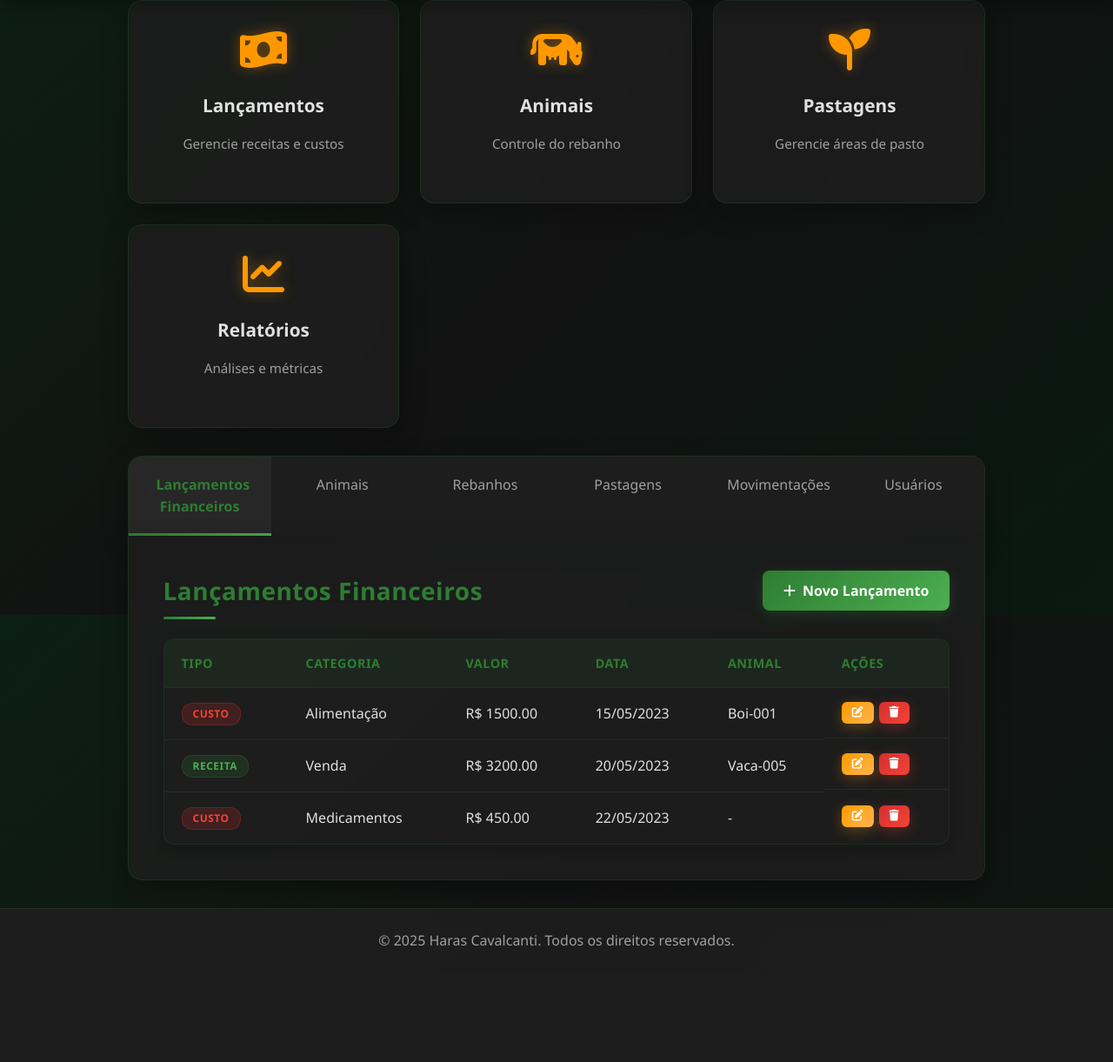
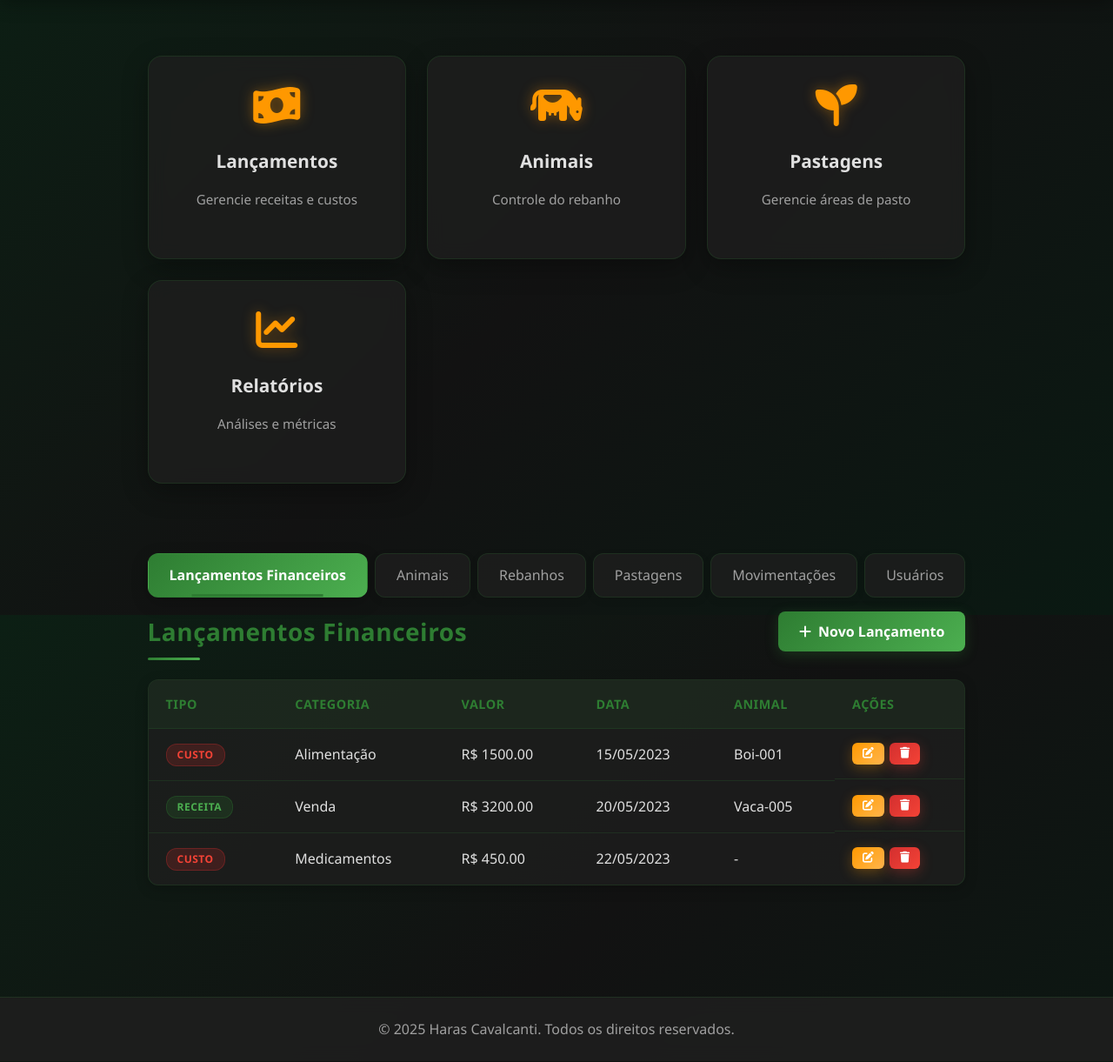
Before and after one commit to AlexSilva91/AgroGestor, a Django app: page /dashboard/ in a window 1280 px wide. Shown: the part 93-1314 px from the top of the page at 87% size. Before the commit the page ends 1181 px from the top, so only its background shows below. Run offline with Django 5.2, Linux system fonts and the light colour scheme; the visitor is signed in with stand-in values (Sample User, id 1); data comes from the database, SQL or seed files in the repository.

```diff
--- a/static/css/main.css
+++ b/static/css/main.css
@@ -246,31 +246,50 @@ main {
     margin-top: 1rem;
 }
 
-/* Section Tabs refinadas */
 .section-tabs {
     display: flex;
-    background: var(--bg-card);
-    border-radius: 16px 16px 0 0;
-    overflow: hidden;
-    box-shadow: 0 10px 30px rgba(0, 0, 0, 0.3);
-    border: 1px solid var(--border-light);
-    border-bottom: none;
-    backdrop-filter: blur(10px);
+    flex-wrap: wrap;
+    justify-content: flex-start;
+    gap: 0.5rem;
+    background: transparent;
+    border: none;
+    box-shadow: none;
+    margin-bottom: 1rem;
 }
 
+/* Cada aba */
 .tab {
-    padding: 1.25rem 2rem;
+    display: inline-flex;
+    align-items: center;
+    justify-content: center;
+    padding: 0.75rem 1.5rem;
     cursor: pointer;
     transition: all 0.3s ease;
     color: var(--text-secondary);
     background: var(--bg-card);
     font-weight: 500;
-    flex: 1;
-    text-align: center;
+    border-radius: 12px;
+    border: 1px solid var(--border-light);
     position: relative;
-    overflow: hidden;
+    white-space: nowrap;
+    box-shadow: 0 3px 10px rgba(0, 0, 0, 0.1);
 }
 
+.tab:hover {
+    background: var(--hover-color);
+    color: var(--text-primary);
+    transform: translateY(-2px);
+}
+
+.tab.active {
+    background: var(--gradient);
+    color: var(--primary-contrast, #fff);
+    font-weight: 600;
+    border-color: transparent;
+    box-shadow: 0 6px 20px rgba(0, 0, 0, 0.2);
+}
+
+/* Indicador inferior */
 .tab::before {
     content: '';
     position: absolute;
@@ -278,41 +297,29 @@ main {
     left: 50%;
     width: 0;
     height: 3px;
-    background: var(--gradient);
-    transition: all 0.3s ease;
+    background: var(--primary);
+    transition: width 0.3s ease, left 0.3s ease;
     transform: translateX(-50%);
 }
 
-.tab:hover {
-    background: var(--hover-color);
-    color: var(--text-primary);
+.tab.active::before {
+    width: 60%;
 }
 
-.tab.active {
-    background: var(--hover-color);
-    color: var(--primary);
-    font-weight: 600;
+/* Área de conteúdo */
+.content-area {
+    background: var(--bg-card);
+    padding: 2rem;
+    border-radius: 16px;
+    box-shadow: 0 10px 30px rgba(0, 0, 0, 0.3);
+    border: 1px solid var(--border-light);
+    backdrop-filter: blur(10px);
+    animation: fadeInUp 0.5s ease-out;
 }
 
-.tab.active::before {
-    width: 100%;
-}
-
-/* Content Area estilizada */
-.content-area {
-    background: var(--bg-card);
-    padding: 2.5rem;
-    border-radius: 0 0 16px 16px;
-    box-shadow: 0 10px 30px rgba(0, 0, 0, 0.3);
-    margin-bottom: 2rem;
-    border: 1px solid var(--border-light);
-    border-top: none;
-    backdrop-filter: blur(10px);
-}
-
+/* Conteúdo das tabs */
 .tab-content {
     display: none;
-    animation: fadeInUp 0.5s ease-out;
 }
 
 .tab-content.active {
@@ -816,6 +823,7 @@ select option {
 * {
     transition: background-color 0.3s, color 0.3s, border-color 0.3s;
 }
+
 /* === BADGES DE PAPEL (ROLE) === */
 .role-badge {
     display: inline-flex;
@@ -864,3 +872,34 @@ select option {
     transform: translateY(-1px);
     box-shadow: 0 0 10px rgba(255, 255, 255, 0.05);
 }
+
+/* Espaçamento entre o conteúdo e o footer */
+.content-wrapper {
+    padding-bottom: 5rem;
+    /* Espaço interno inferior */
+    margin-bottom: 3rem;
+    /* Espaço externo inferior */
+}
+
+/* Opcional: se quiser um visual mais fluido em telas menores */
+@media (max-width: 768px) {
+    .content-wrapper {
+        padding-bottom: 8rem;
+    }
+}
+
+/* Classe reutilizável para espaçamento vertical */
+.section-spacing {
+    margin-top: 4rem;
+    /* Espaço abaixo do header */
+    margin-bottom: 5rem;
+    /* Espaço acima do footer */
+}
+
+/* Ajuste automático para telas menores */
+@media (max-width: 768px) {
+    .section-spacing {
+        margin-top: 2.5rem;
+        margin-bottom: 6rem;
+    }
+}
--- a/templates/base/dashboard_cards.html
+++ b/templates/base/dashboard_cards.html
@@ -1,4 +1,5 @@
-<section class="dashboard">
+<!-- Dashboard principal -->
+<section class="dashboard section-spacing">
     <div class="card">
         <i class="fas fa-money-bill-wave"></i>
         <h3>Lançamentos</h3>
--- a/templates/base/dashboard_tabs.html
+++ b/templates/base/dashboard_tabs.html
@@ -7,7 +7,9 @@
     <div class="tab" data-tab="usuarios">Usuários</div>
 </div>
 
-<div class="content-area">
+<!-- Conteúdo principal com espaçamento -->
+<section class="content-wrapper">
+
     <!-- Lançamentos Financeiros -->
     {% include "models/lancamentos.html" %}
 
@@ -25,4 +27,5 @@
 
     <!-- Usuários -->
     {% include "models/usuarios.html" %}
-</div>
+
+</section>
```
